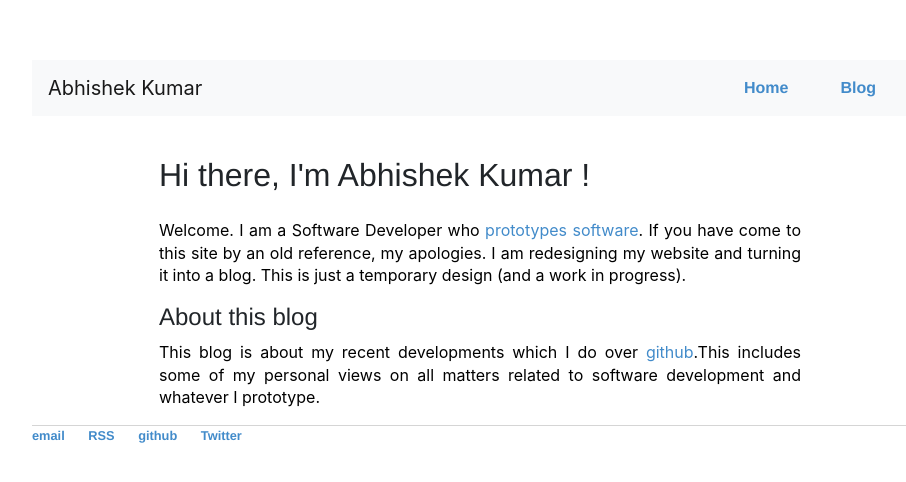
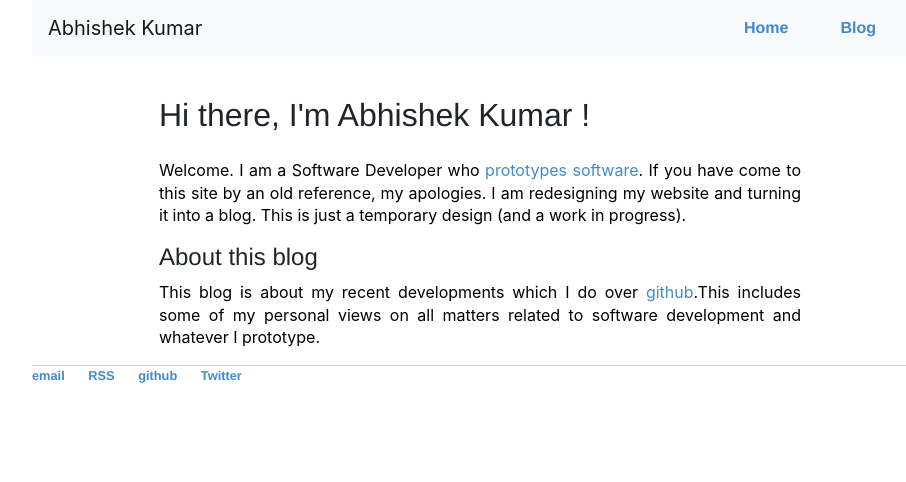
Before and after one commit to Mr-Kumar-Abhishek/brain-beats-blog, a Jekyll site: the page built from index.html, in a window 1280 px wide. Shown: the top 482 px of the page, without its empty margins (160-1066 px from the left). Built offline with Jekyll 4.4.1, drawn with Linux system fonts in a browser that asks for light colours; nearby versions of some CDN libraries.

Commit message:
no top margin for body

```diff
--- a/css/main.css
+++ b/css/main.css
@@ -1,2 +1,83 @@
-html{background:#FFF;color:#000}body{margin:60px auto;width:70%}h1,h2,h3,h4,nav ul,footer ul{font-family:'Helvetica', 'Arial', 'Sans-Serif'}nav ul,footer ul{padding:0px;list-style:none;font-weight:bold}nav ul li,footer ul li{display:inline;margin-right:20px}a{text-decoration:none;color:#428bca}a:hover{text-decoration:underline}h1{font-size:2em;margin-bottom:25px}h2{font-size:1.7em}h3{font-size:1.5em;margin-bottom:10px}h4{font-size:1.3em}h5{font-size:1.1em}h6{font-size:1em}p,.post ul li{font-size:1em;line-height:1.4em;color:#000;text-align:justify}.post{border-bottom:1px solid #D5D5D5}footer{border-top:1px solid #d5d5d5;font-size:.8em}ul.posts{margin:20px auto 40px;font-size:1.1em}ul.posts li{list-style:none}pre{padding:10px;overflow:auto;line-height:1.7;background-color:#5f656f;border-radius:5px}code{background-color:#5f656f;color:#e1ecf3;font-weight:bold}.container{padding-top:40px}
+html {
+  background: #FFF;
+  color: #000; }
+
+body {
+  margin: auto;
+  width: 70%; }
+
+h1, h2, h3, h4, nav ul, footer ul {
+  font-family: 'Helvetica', 'Arial', 'Sans-Serif'; }
+
+nav ul, footer ul {
+  padding: 0px;
+  list-style: none;
+  font-weight: bold; }
+
+nav ul li, footer ul li {
+  display: inline;
+  margin-right: 20px; }
+
+a {
+  text-decoration: none;
+  color: #428bca; }
+
+a:hover {
+  text-decoration: underline; }
+
+h1 {
+  font-size: 2em;
+  margin-bottom: 25px; }
+
+h2 {
+  font-size: 1.7em; }
+
+h3 {
+  font-size: 1.5em;
+  margin-bottom: 10px; }
+
+h4 {
+  font-size: 1.3em; }
+
+h5 {
+  font-size: 1.1em; }
+
+h6 {
+  font-size: 1em; }
+
+p, .post ul li {
+  font-size: 1em;
+  line-height: 1.4em;
+  color: #000;
+  text-align: justify; }
+
+.post {
+  border-bottom: 1px solid #D5D5D5; }
+
+footer {
+  border-top: 1px solid #d5d5d5;
+  font-size: .8em; }
+
+ul.posts {
+  margin: 20px auto 40px;
+  font-size: 1.1em; }
+
+ul.posts li {
+  list-style: none; }
+
+pre {
+  padding: 10px;
+  overflow: auto;
+  line-height: 1.7;
+  background-color: #5f656f;
+  border-radius: 5px; }
+
+code {
+  background-color: #5f656f;
+  color: #e1ecf3;
+  font-weight: bold; }
+
+.container {
+  padding-top: 40px; }
+
 /*# sourceMappingURL=main.css.map */
--- a/css/main.scss
+++ b/css/main.scss
@@ -4,7 +4,7 @@ html {
 }
 
 body {
-    margin: 60px auto;
+    margin: auto;
     width: 70%;
 }
 
```
Also changed, not shown: 1 other file.
